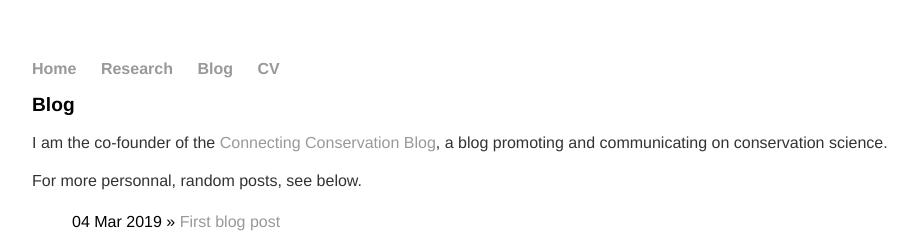
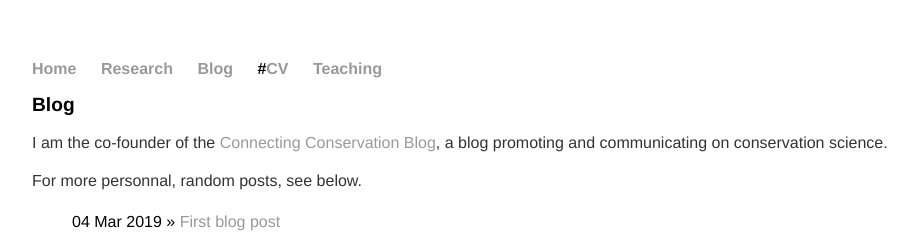
Before and after one commit to lpmi-13/vlucet.github.io, a Jekyll site: the page built from blog/index.html, in a window 1280 px wide. Shown: the top 252 px of the page, without its empty margins (160-1078 px from the left). Built offline with Jekyll 4.4.1, drawn with Linux system fonts in a browser that asks for light colours.

Commit message:
Update default.html

```diff
--- a/_layouts/default.html
+++ b/_layouts/default.html
@@ -10,7 +10,8 @@
         		<li><a href="/">Home</a></li>
 	        	<li><a href="/research">Research</a></li>
 			<li><a href="/blog">Blog</a></li>
-        		<li><a href="/cv">CV</a></li>
+        		#<li><a href="/cv">CV</a></li>
+			<li><a href="/teaching">Teaching</a></li>
     		</ul>
 		</nav>
 		<div class="container">
```
